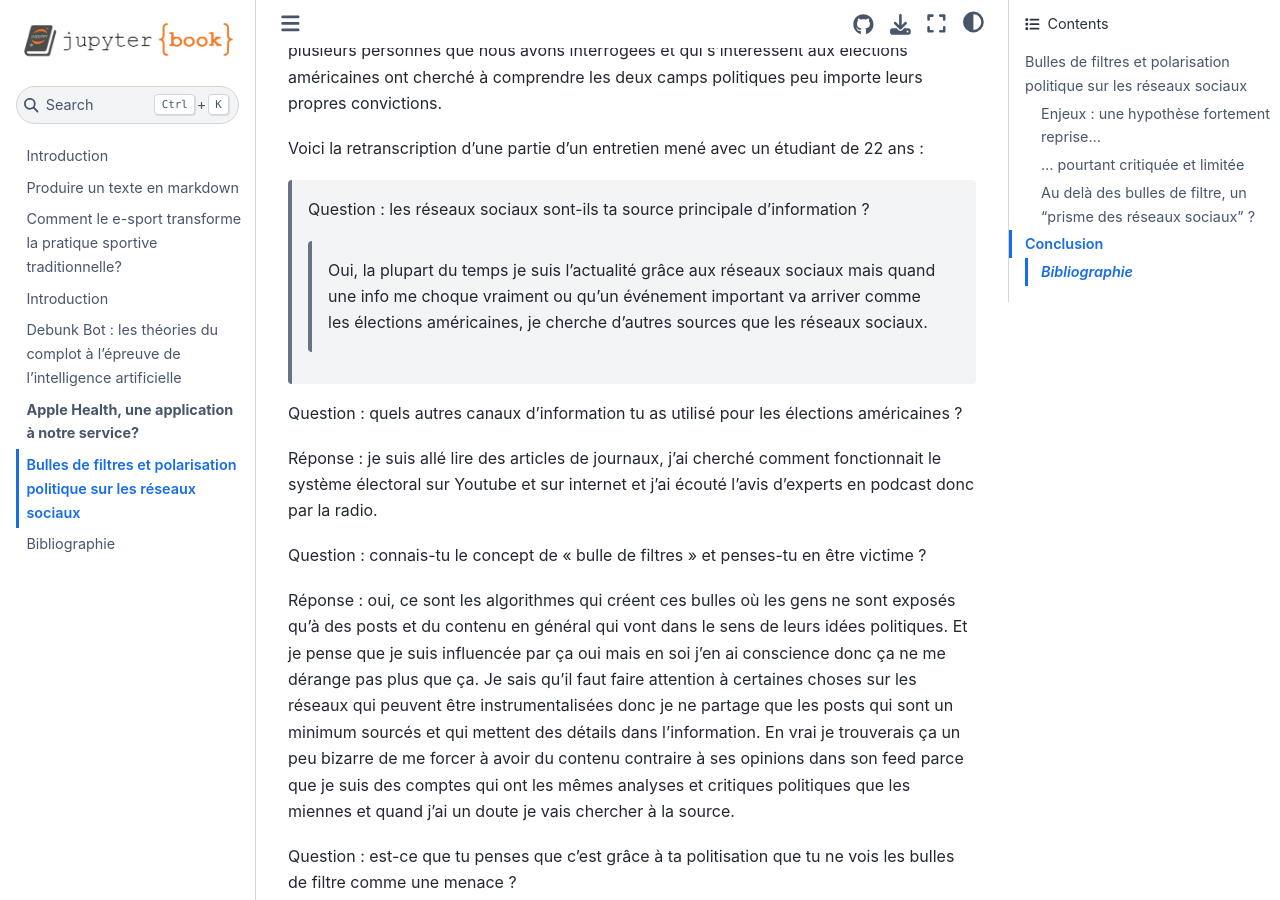
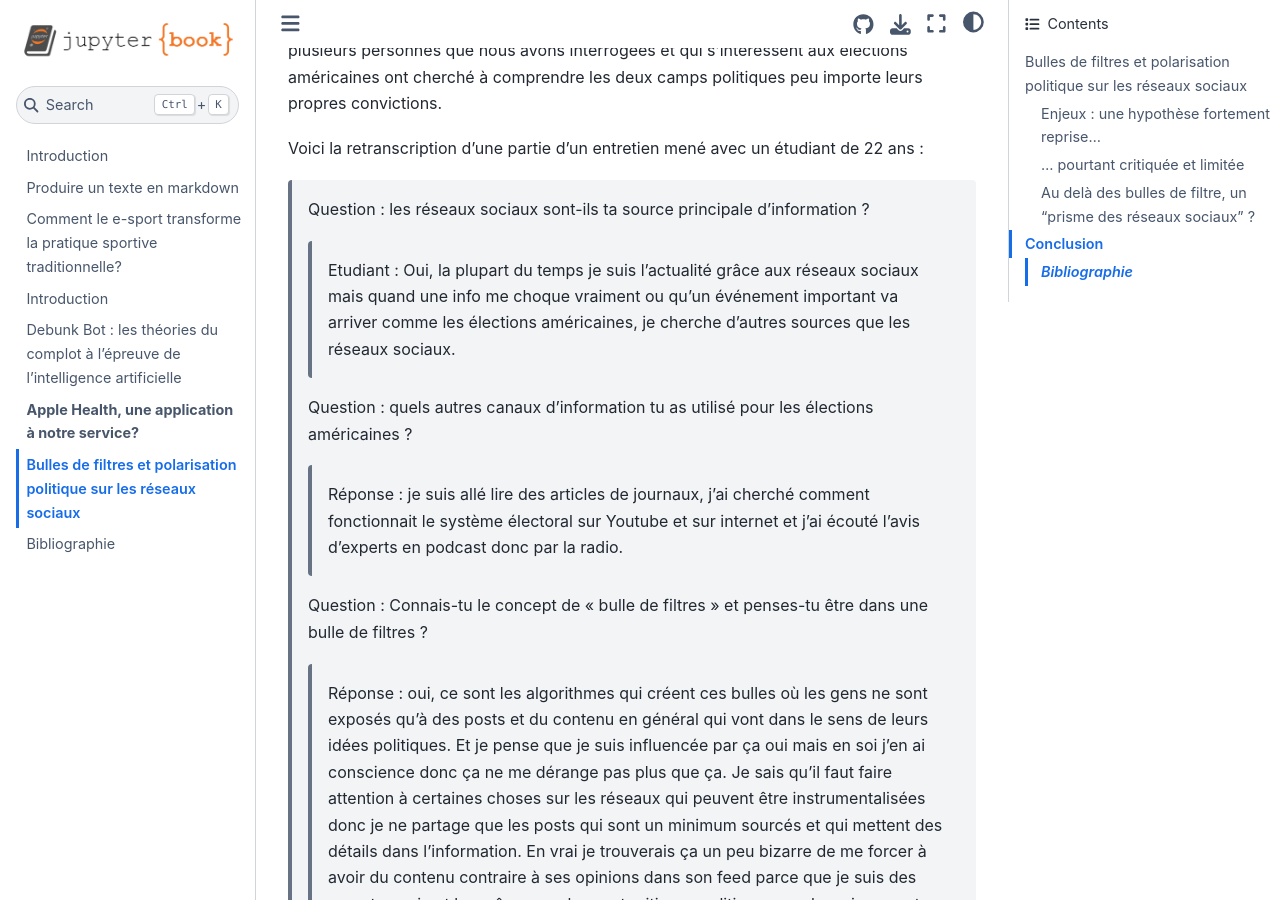
Before and after one commit to luneauaymeric/digital_culture_collective_page_g6, a Jupyter Book: the page built from bubbles/bulles_de_filtre.md, in a window 1280 px wide and 900 px high, scrolled down 4899 px. Built offline with Jupyter Book 1.0.4 settings and Sphinx 7.4.7 and the Sphinx Book theme 1.1.4, drawn with Linux system fonts in a browser that asks for light colours.

Commit message:
bubbles/bulles_de_filtre.md updated from https://stackedit.io/

```diff
--- a/bubbles/bulles_de_filtre.md
+++ b/bubbles/bulles_de_filtre.md
@@ -54,15 +54,13 @@ De plus, un article scientifique sur ce même réseau social de E. Bakshy et S.
 Voici la retranscription d’une partie d’un entretien mené avec un étudiant de 22 ans :
 
 > Question : les réseaux sociaux sont-ils ta source principale d’information ?
-> > Oui, la plupart du temps je suis l’actualité grâce aux réseaux sociaux mais quand une info me choque vraiment ou qu’un événement important va arriver comme les élections américaines, je cherche d’autres sources que les réseaux sociaux.
-
-Question : quels autres canaux d’information tu as utilisé pour les élections américaines ?
-
-Réponse : je suis allé lire des articles de journaux, j’ai cherché comment fonctionnait le système électoral sur Youtube et sur internet et j’ai écouté l’avis d’experts en podcast donc par la radio.
-
-Question : connais-tu le concept de « bulle de filtres » et penses-tu en être victime ?
-
-Réponse : oui, ce sont les algorithmes qui créent ces bulles où les gens ne sont exposés qu’à des posts et du contenu en général qui vont dans le sens de leurs idées politiques. Et je pense que je suis influencée par ça oui mais en soi j’en ai conscience donc ça ne me dérange pas plus que ça. Je sais qu’il faut faire attention à certaines choses sur les réseaux qui peuvent être instrumentalisées donc je ne partage que les posts qui sont un minimum sourcés et qui mettent des détails dans l’information. En vrai je trouverais ça un peu bizarre de me forcer à avoir du contenu contraire à ses opinions dans son feed parce que je suis des comptes qui ont les mêmes analyses et critiques politiques que les miennes et quand j’ai un doute je vais chercher à la source.
+> > Etudiant : Oui, la plupart du temps je suis l’actualité grâce aux réseaux sociaux mais quand une info me choque vraiment ou qu’un événement important va arriver comme les élections américaines, je cherche d’autres sources que les réseaux sociaux.
+>
+> Question : quels autres canaux d’information tu as utilisé pour les élections américaines ?
+> >Réponse : je suis allé lire des articles de journaux, j’ai cherché comment fonctionnait le système électoral sur Youtube et sur internet et j’ai écouté l’avis d’experts en podcast donc par la radio.
+>
+> Question : Connais-tu le concept de « bulle de filtres » et penses-tu être dans une bulle de filtres ?
+> >Réponse : oui, ce sont les algorithmes qui créent ces bulles où les gens ne sont exposés qu’à des posts et du contenu en général qui vont dans le sens de leurs idées politiques. Et je pense que je suis influencée par ça oui mais en soi j’en ai conscience donc ça ne me dérange pas plus que ça. Je sais qu’il faut faire attention à certaines choses sur les réseaux qui peuvent être instrumentalisées donc je ne partage que les posts qui sont un minimum sourcés et qui mettent des détails dans l’information. En vrai je trouverais ça un peu bizarre de me forcer à avoir du contenu contraire à ses opinions dans son feed parce que je suis des comptes qui ont les mêmes analyses et critiques politiques que les miennes et quand j’ai un doute je vais chercher à la source.
 
 Question : est-ce que tu penses que c’est grâce à ta politisation que tu ne vois les bulles de filtre comme une menace ?
 
```
Also changed, not shown: other parts of bubbles/bulles_de_filtre.md (+4 -4 lines).
